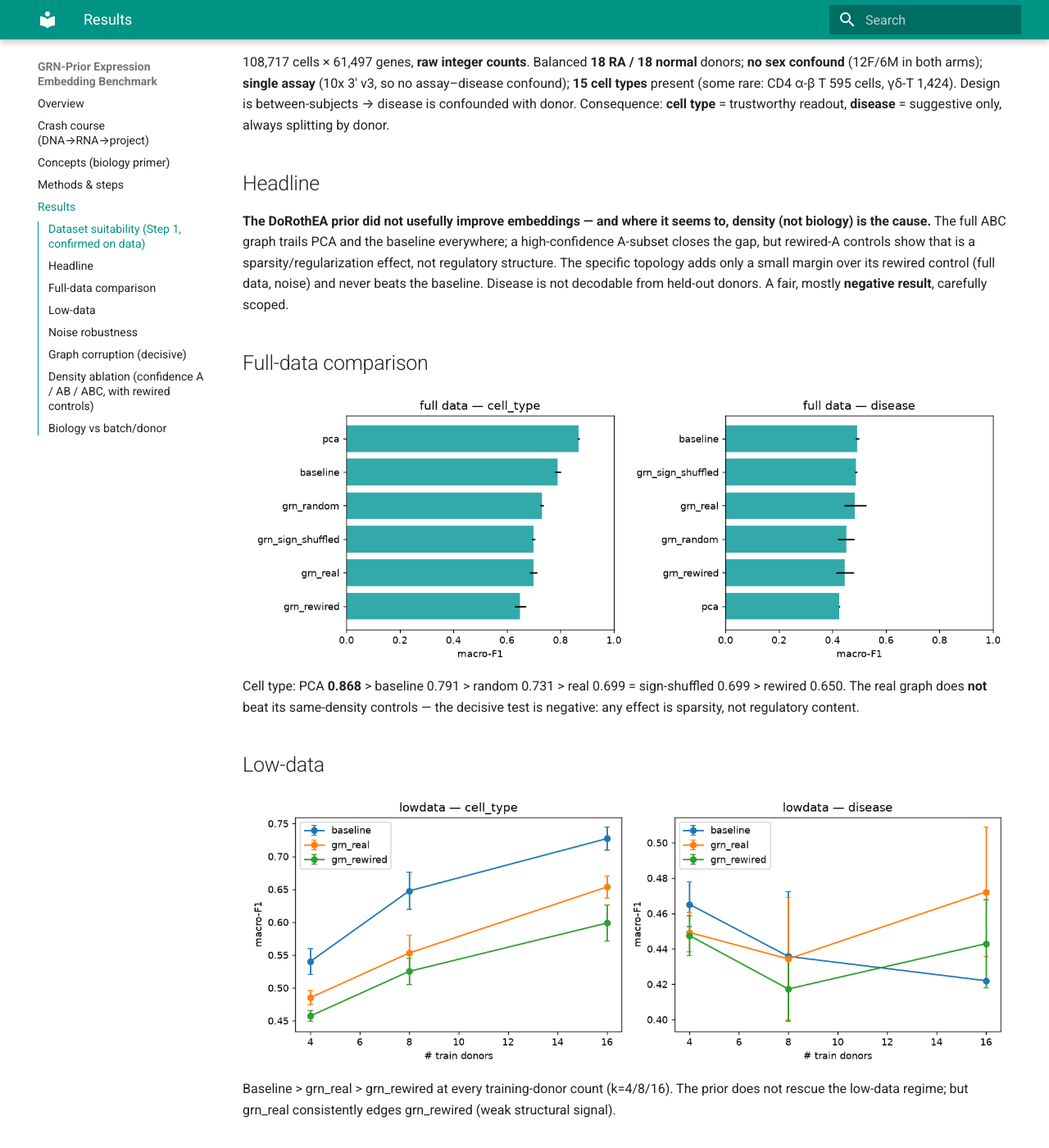
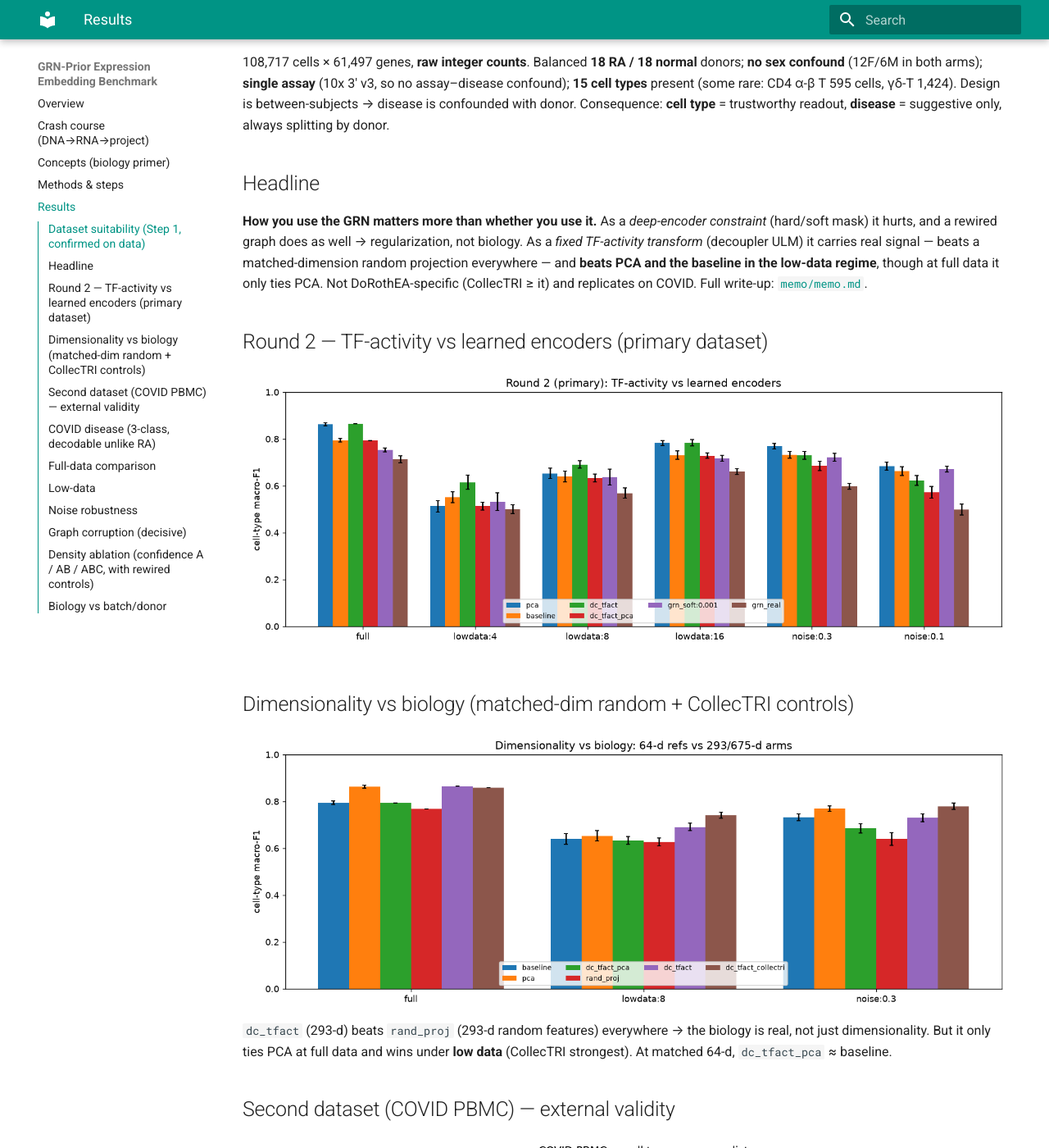
Before and after one commit to sbartek/grn-prior-benchmark, an MkDocs documentation site: the page built from docs/results.md, in a window 1280 px wide and 1400 px high, scrolled down 233 px. Shown: the whole window at 82% size. Built offline with MkDocs 1.6.1 and Material for MkDocs 9.7.7, drawn with Linux system fonts in a browser that asks for light colours; some of the changed text lies outside the part shown.

Commit message:
Finalize: round-2 memo rewrite + dimcheck/covid figures + docs
Final conclusion: how you USE the GRN matters more than whether you use it.
- GRN-as-encoder-constraint hurts (rewired==real -> regularization not biology)
- GRN-as-TF-activity beats matched-dim random projection (real signal) and
  beats PCA/baseline under low-data; ties PCA at full; CollecTRI >= DoRothEA
- COVID replicates; 3-class disease decodable (PCA best)
Adds Related Work + HPO rationale; fig_dimcheck/fig_covid_disease; docs updated.

Co-Authored-By: Claude Opus 4.8 (1M context) <noreply@anthropic.com>

```diff
--- a/docs/results.md
+++ b/docs/results.md
@@ -11,12 +11,30 @@ between-subjects → disease is confounded with donor. Consequence: **cell type*
 readout, **disease** = suggestive only, always splitting by donor.
 
 ## Headline
-**The DoRothEA prior did not usefully improve embeddings — and where it seems to, density (not
-biology) is the cause.** The full ABC graph trails PCA and the baseline everywhere; a
-high-confidence A-subset closes the gap, but rewired-A controls show that is a
-sparsity/regularization effect, not regulatory structure. The specific topology adds only a small
-margin over its rewired control (full data, noise) and never beats the baseline. Disease is not
-decodable from held-out donors. A fair, mostly **negative result**, carefully scoped.
+**How you use the GRN matters more than whether you use it.** As a *deep-encoder constraint*
+(hard/soft mask) it hurts, and a rewired graph does as well → regularization, not biology. As a
+*fixed TF-activity transform* (decoupler ULM) it carries real signal — beats a matched-dimension
+random projection everywhere — and **beats PCA and the baseline in the low-data regime**, though
+at full data it only ties PCA. Not DoRothEA-specific (CollecTRI ≥ it) and replicates on COVID.
+Full write-up: [`memo/memo.md`](https://github.com/sbartek/grn-prior-benchmark/blob/main/memo/memo.md).
+
+## Round 2 — TF-activity vs learned encoders (primary dataset)
+![round2](img/fig_round2.png)
+
+## Dimensionality vs biology (matched-dim random + CollecTRI controls)
+![dimcheck](img/fig_dimcheck.png)
+`dc_tfact` (293-d) beats `rand_proj` (293-d random features) everywhere → the biology is real, not
+just dimensionality. But it only ties PCA at full data and wins under **low data** (CollecTRI
+strongest). At matched 64-d, `dc_tfact_pca` ≈ baseline.
+
+## Second dataset (COVID PBMC) — external validity
+![covid](img/fig_covid.png)
+Same ordering (PCA ≥ TF-activity > baseline ≈ GRN-mask > soft prior) → not RA-specific.
+
+## COVID disease (3-class, decodable unlike RA)
+![covid_disease](img/fig_covid_disease.png)
+Disease *is* decodable here (PCA best, 0.715). GRN-mask models beat the overfit dense baseline, but
+`grn_rewired` matches them → regularization, not biology.
 
 ## Full-data comparison
 ![full](img/fig_full.png)
```
Also changed, not shown: docs/index.md (+9 -0 lines), memo/memo.md (+115 -93 lines), docs/img/fig_dimcheck.png (added), results/figures/fig_dimcheck.png (added), 6 other files.
